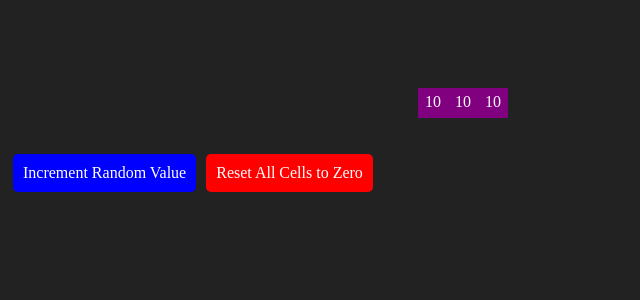
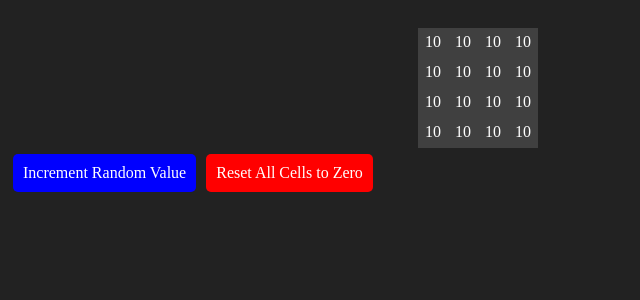
Before and after one commit to alphanexustech/data-viz-practice, a React (Create React App) app in the folder ui/: page / in a window 1280 px wide. Shown: the top 300 px of the page, without its empty margins (0-640 px from the left). Built offline with nearby package versions, Linux system fonts and the light colour scheme.

Commit message:
feat: easier data

```diff
--- a/ui/src/App.js
+++ b/ui/src/App.js
@@ -5,16 +5,16 @@ const Heatmap = () => {
   const d3Chart = useRef();
   const [data, setData] = useState([
     [
-      [0, 0, 0, 0],
-      [0, 0, 0, 0],
-      [0, 0, 0, 0],
-      [0, 0, 0, 0],
+      [10, 10, 10, 10],
+      [10, 10, 10, 10],
+      [10, 10, 10, 10],
+      [10, 10,10, 10],
     ],
     [
-      [0, 0, 0, 0],
-      [0, 0, 0, 0],
-      [10, 10, 10, 0],
-      [0, 0, 0, 0],
+      [10, 10, 10, 10],
+      [10, 10, 10, 10],
+      [10, 10, 10, 10],
+      [10, 0, 0, 0],
     ],
     [
       [0, 0, 0, 0],
```
